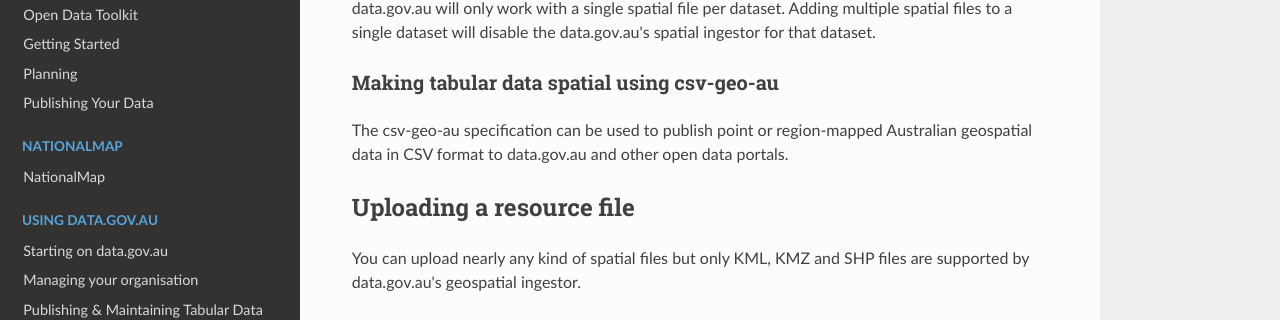
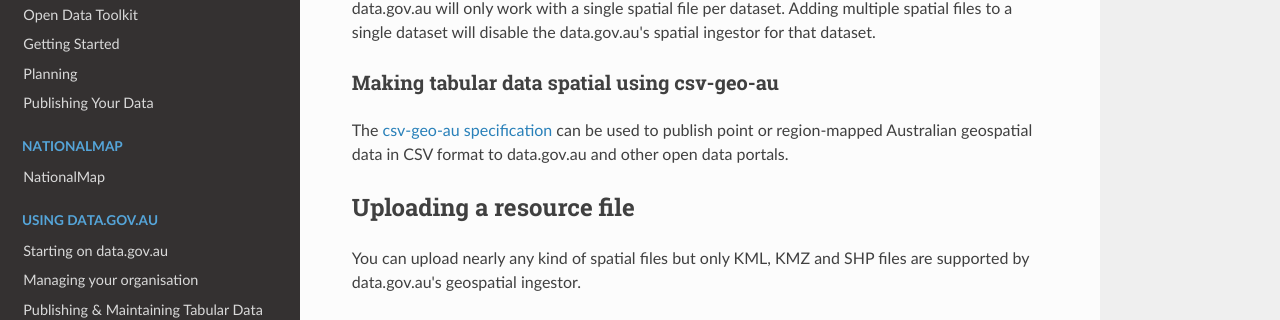
Before and after one commit to ajbar7/allan-toolkit-test, an MkDocs documentation site: the page built from docs/data-gov-au-publishing-spatial-data.md, in a window 1280 px wide and 900 px high, scrolled down 754 px. Shown: the part 137-457 px from the top of the window. Built offline with MkDocs 1.6.1, drawn with Linux system fonts in a browser that asks for light colours; nearby versions of some CDN libraries; old or Windows-style settings are respelled for this version of MkDocs; part of the change alters nothing that is shown.

```diff
--- a/docs/data-gov-au-publishing-spatial-data.md
+++ b/docs/data-gov-au-publishing-spatial-data.md
@@ -27,7 +27,7 @@ data.gov.au will only work with a single spatial file per dataset. Adding multip
 
 ### Making tabular data spatial using csv-geo-au
 
-The csv-geo-au specification can be used to publish point or region-mapped Australian geospatial data in CSV format to data.gov.au and other open data portals.
+The [csv-geo-au specification](https://github.com/TerriaJS/nationalmap/wiki/csv-geo-au) can be used to publish point or region-mapped Australian geospatial data in CSV format to data.gov.au and other open data portals.
 
 ## Uploading a resource file
 
```
